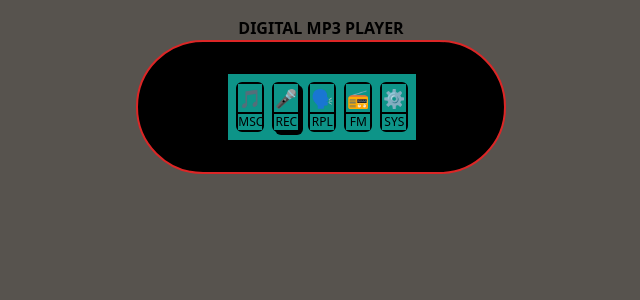
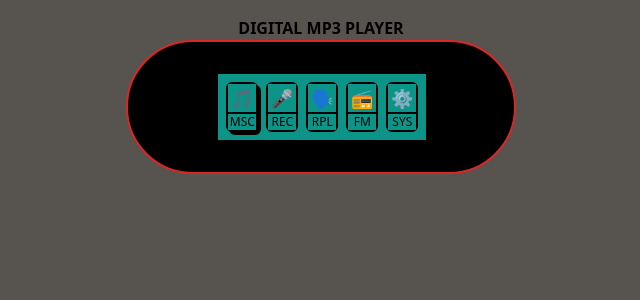
Before and after one commit to leog91/jukebox, a Next.js app: page /mocks in a window 1280 px wide. Shown: the top 300 px of the page, without its empty margins (319-959 px from the left). Built offline with nearby package versions, Linux system fonts and the light colour scheme.

Commit message:
mp3 mode selector

```diff
--- a/components/Mp3Player.tsx
+++ b/components/Mp3Player.tsx
@@ -1,8 +1,12 @@
-import React from "react";
+import React, { useState } from "react";
+
+type Mode = "MSC" | "REC" | "RPL" | "FM" | "SYS";
 
 export const Mp3Player = () => {
+  const [mode, setMode] = useState<Mode>("MSC");
+
   const menuOptionShadow = (
-    <div className="bg-black absolute rounded-md w-7 left-px top-px h-[50px]"></div>
+    <div className="bg-black absolute rounded-md w-8 left-px top-px h-[50px]"></div>
   );
 
   return (
@@ -13,33 +17,52 @@ export const Mp3Player = () => {
           <div>MP3</div>
         </div>
         <div className="bg-teal-600 text-black text-center gap-2 p-2 flex ">
-          <div className="relative flex flex-col w-7 h-[50px] border-2 border-black rounded-md">
+          <div
+            className="cursor-pointer relative flex flex-col w-8 h-[50px] border-2 border-black rounded-md"
+            onClick={() => setMode("MSC")}
+          >
+            {mode === "MSC" && menuOptionShadow}
             <div className="border-b-2 relative bg-teal-600 text-lg bg border-black">
               🎵
             </div>
             <div className="text-xs relative bg-teal-600">MSC</div>
           </div>
 
-          <div className="relative flex flex-col w-7 h-[50px] border-2 border-black rounded-md ">
-            {menuOptionShadow}
+          <div
+            className="cursor-pointer relative flex flex-col w-8 h-[50px] border-2 border-black rounded-md "
+            onClick={() => setMode("REC")}
+          >
+            {mode === "REC" && menuOptionShadow}
             <div className="border-b-2 relative bg-teal-600 text-lg bg border-black">
               🎤
             </div>
             <div className="text-xs relative bg-teal-600">REC</div>
           </div>
-          <div className="relative flex flex-col w-7 h-[50px] border-2 border-black rounded-md ">
+          <div
+            className="cursor-pointer relative flex flex-col w-8 h-[50px] border-2 border-black rounded-md "
+            onClick={() => setMode("RPL")}
+          >
+            {mode === "RPL" && menuOptionShadow}
             <div className="border-b-2 relative bg-teal-600 text-lg bg border-black">
               🗣️
             </div>
             <div className="text-xs relative bg-teal-600">RPL</div>
           </div>
-          <div className="relative flex flex-col w-7 h-[50px] border-2 border-black rounded-md ">
+          <div
+            className="cursor-pointer relative flex flex-col w-8 h-[50px] border-2 border-black rounded-md "
+            onClick={() => setMode("FM")}
+          >
+            {mode === "FM" && menuOptionShadow}
             <div className="border-b-2 relative bg-teal-600 text-lg bg border-black">
               📻
             </div>
             <div className="text-xs relative bg-teal-600">FM</div>
           </div>
-          <div className="relative flex flex-col w-7 h-[50px] border-2 border-black rounded-md ">
+          <div
+            className="cursor-pointer relative flex flex-col w-8 h-[50px] border-2 border-black rounded-md "
+            onClick={() => setMode("SYS")}
+          >
+            {mode === "SYS" && menuOptionShadow}
             <div className="border-b-2 relative bg-teal-600 text-lg bg border-black">
               ⚙️
             </div>
```
